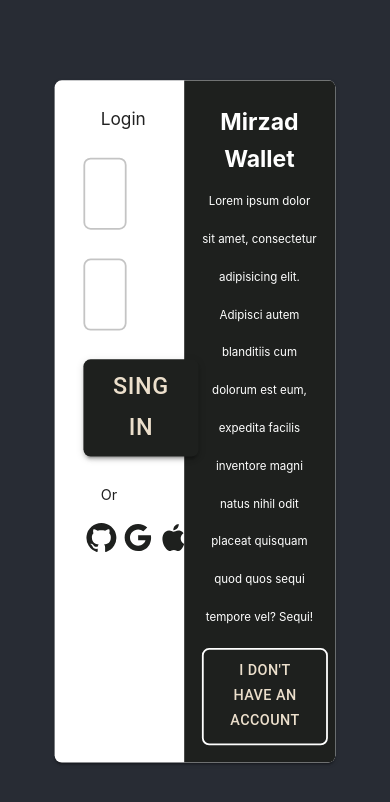
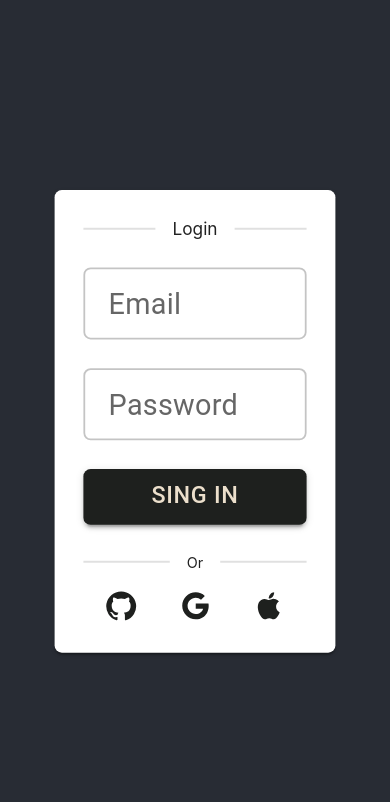
Before and after one commit to siahvosh/Wallet, a React (Create React App) app: page /login in a window 390 px wide. Shown: the top 802 px of the page. Built offline with nearby package versions, Linux system fonts and the light colour scheme.

Commit message:
responsive login page

```diff
--- a/src/Component/Login/Login.js
+++ b/src/Component/Login/Login.js
@@ -17,7 +17,7 @@ export const Login = () => {
         <React.Fragment>
            <Card style={{ width: '40%', scale: '1.8'}}>
                     <Grid2 container spacing={2}>
-                        <Grid2 size={5} style={{padding: '1rem'}}>
+                        <Grid2 size={{xs: 12, sm: 12, md: 5}} style={{padding: '1rem'}}>
                             <Divider style={{fontSize: '.6rem'}}>Login</Divider>
                             <Grid2 style={{marginTop: '1rem'}} container spacing={2}>
                                 <Grid2 size={12}>
@@ -69,7 +69,7 @@ export const Login = () => {
                                 </Grid2>
                             </Grid2>
                         </Grid2>
-                        <Grid2 size={7} style={{background: '#1E201E', padding: '10px'}} >
+                        <Grid2 sx={{ display: { xs: 'none', sm: 'none', md: 'block'} }}  size={{ xs: 12, sm: 12, md: 7 }} style={{background: '#1E201E', padding: '10px'}} >
                             <div style={{ position: "relative", top: '50%', left: '50%', transform:  'translate(-50%, -50%)'}}>
                                 <Grid2 size={12}>
                                   <span style={{color: 'white', fontSize: '.8rem', textTransform: 'capitalize', fontWeight: '700'}}>
```
